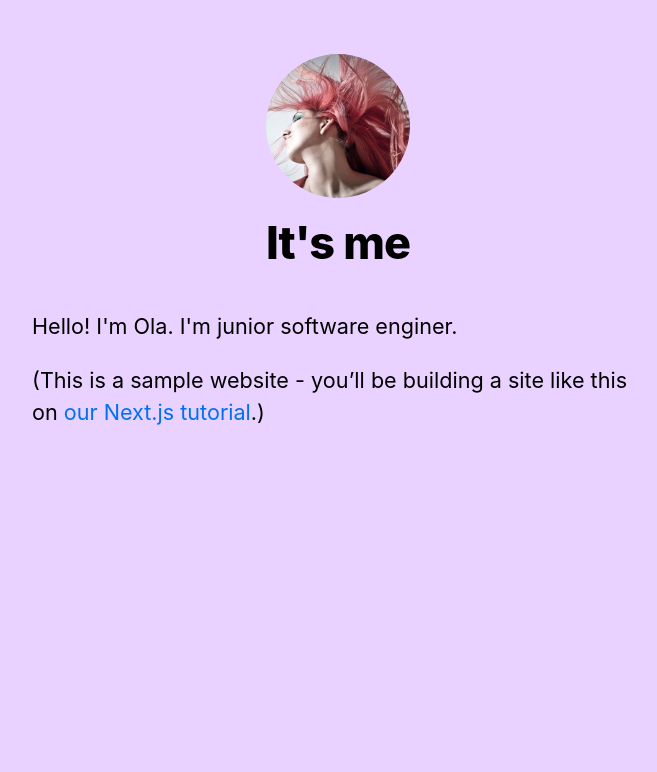
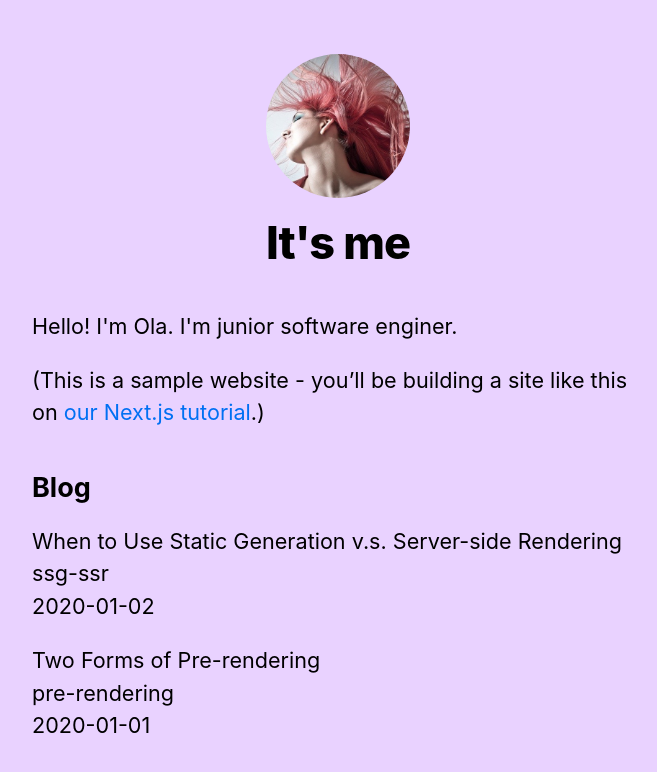
Before and after one commit to OlaFornal/Blog-nextjs, a Next.js app: page / in a window 1280 px wide. Shown: the top 772 px of the page, without its empty margins (302-959 px from the left). Built offline with nearby package versions, Linux system fonts and the light colour scheme.

Commit message:
Pre-rendering and Data Fetching

```diff
--- a/components/layout.js
+++ b/components/layout.js
@@ -14,7 +14,7 @@
     <link rel="icon" href="/favicon.ico" />
         <meta
           name="description"
-          content="Learn how to build a personal website using Next.js"ł
+          content="Learn how to build a personal website using Next.js"
         />
         <meta
           property="og:image"
--- /dev/null
+++ b/lib/posts.js
@@ -0,0 +1,37 @@
+import fs from 'fs'
+import path from 'path'
+import matter from 'gray-matter'
+
+const postsDirectory = path.join(process.cwd(), 'posts')
+
+export function getSortedPostsData() {
+  // Get file names under /posts
+  const fileNames = fs.readdirSync(postsDirectory)
+  const allPostsData = fileNames.map(fileName => {
+    // Remove ".md" from file name to get id
+    const id = fileName.replace(/\.md$/, '')
+
+    // Read markdown file as string
+    const fullPath = path.join(postsDirectory, fileName)
+    const fileContents = fs.readFileSync(fullPath, 'utf8')
+
+    // Use gray-matter to parse the post metadata section
+    const matterResult = matter(fileContents)
+
+    // Combine the data with the id
+    return {
+      id,
+      ...matterResult.data
+    }
+  })
+  // Sort posts by date
+  return allPostsData.sort(({ date: a }, { date: b }) => {
+    if (a < b) {
+      return 1
+    } else if (a > b) {
+      return -1
+    } else {
+      return 0
+    }
+  })
+}
--- a/package.json
+++ b/package.json
@@ -7,6 +7,7 @@
   },
   "dependencies": {
     "classnames": "^2.3.1",
+    "gray-matter": "^4.0.3",
     "next": "latest",
     "postcss-flexbugs-fixes": "^5.0.2",
     "postcss-preset-env": "^7.3.1",
--- a/pages/index.js
+++ b/pages/index.js
@@ -1,8 +1,19 @@
 import Head from 'next/head'
 import Layout, { siteTitle } from '../components/layout'
 import utilStyles from '../styles/utils.module.css'
+import { getSortedPostsData } from '../lib/posts'
 
-export default function Home() {
+export async function getStaticProps() {
+  const allPostsData = getSortedPostsData()
+  return {
+    props: {
+      allPostsData
+    }
+  }
+}
+
+
+export default function Home({ allPostsData }) {
   return (
     <Layout home>
       <Head>
@@ -15,6 +26,20 @@
           <a href="https://nextjs.org/learn">our Next.js tutorial</a>.)
         </p>
       </section>
+      <section className={`${utilStyles.headingMd} ${utilStyles.padding1px}`}>
+        <h2 className={utilStyles.headingLg}>Blog</h2>
+        <ul className={utilStyles.list}>
+          {allPostsData.map(({ id, date, title }) => (
+            <li className={utilStyles.listItem} key={id}>
+              {title}
+              <br />
+              {id}
+              <br />
+              {date}
+            </li>
+          ))}
+        </ul>
+      </section>
     </Layout>
   )
 }
--- /dev/null
+++ b/posts/pre-rendering.md
@@ -0,0 +1,11 @@
+---
+title: 'Two Forms of Pre-rendering'
+date: '2020-01-01'
+---
+
+Next.js has two forms of pre-rendering: **Static Generation** and **Server-side Rendering**. The difference is in **when** it generates the HTML for a page.
+
+- **Static Generation** is the pre-rendering method that generates the HTML at **build time**. The pre-rendered HTML is then _reused_ on each request.
+- **Server-side Rendering** is the pre-rendering method that generates the HTML on **each request**.
+
+Importantly, Next.js lets you **choose** which pre-rendering form to use for each page. You can create a "hybrid" Next.js app by using Static Generation for most pages and using Server-side Rendering for others.
--- /dev/null
+++ b/posts/ssg-ssr.md
@@ -0,0 +1,19 @@
+---
+title: 'When to Use Static Generation v.s. Server-side Rendering'
+date: '2020-01-02'
+---
+
+We recommend using **Static Generation** (with and without data) whenever possible because your page can be built once and served by CDN, which makes it much faster than having a server render the page on every request.
+
+You can use Static Generation for many types of pages, including:
+
+- Marketing pages
+- Blog posts
+- E-commerce product listings
+- Help and documentation
+
+You should ask yourself: "Can I pre-render this page **ahead** of a user's request?" If the answer is yes, then you should choose Static Generation.
+
+On the other hand, Static Generation is **not** a good idea if you cannot pre-render a page ahead of a user's request. Maybe your page shows frequently updated data, and the page content changes on every request.
+
+In that case, you can use **Server-Side Rendering**. It will be slower, but the pre-rendered page will always be up-to-date. Or you can skip pre-rendering and use client-side JavaScript to populate data.
```
Also changed, not shown: 1 other file (tests, documents, lock files or other folders).
